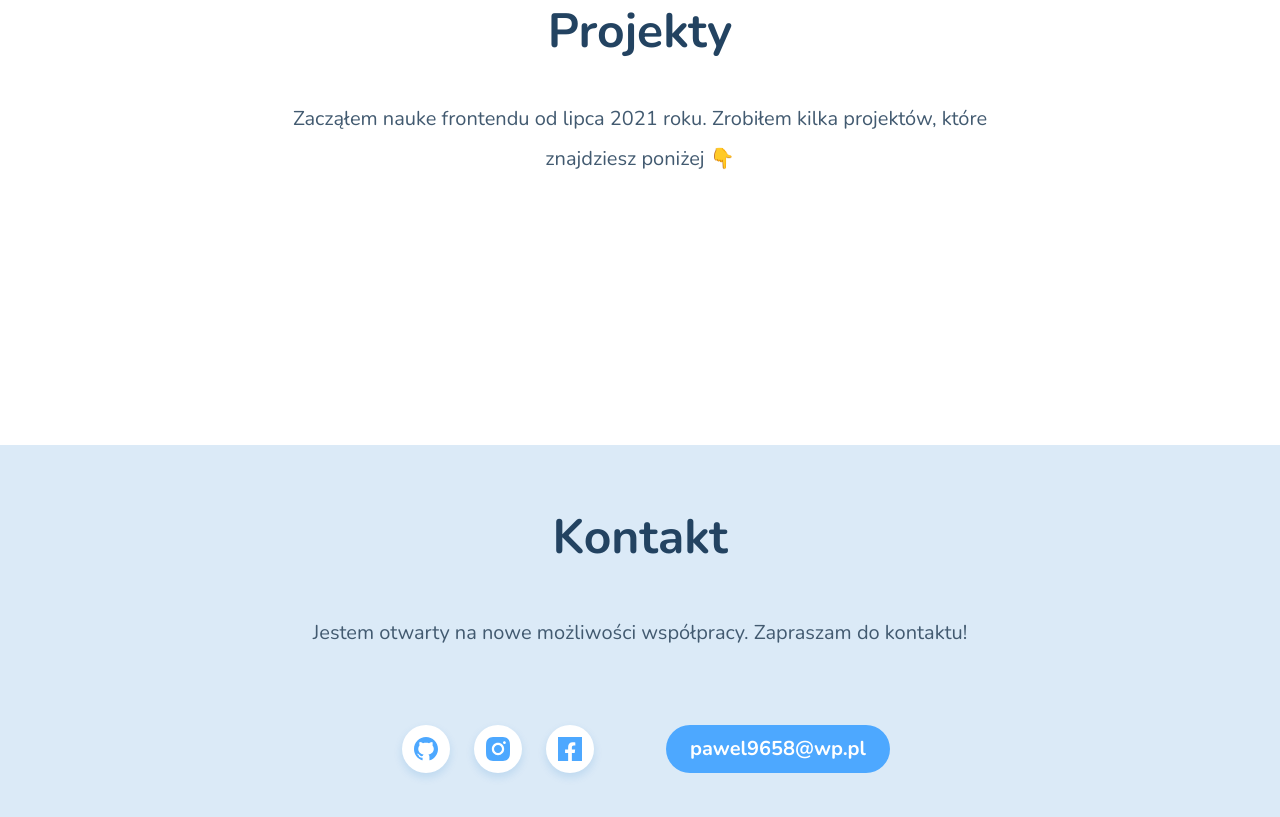
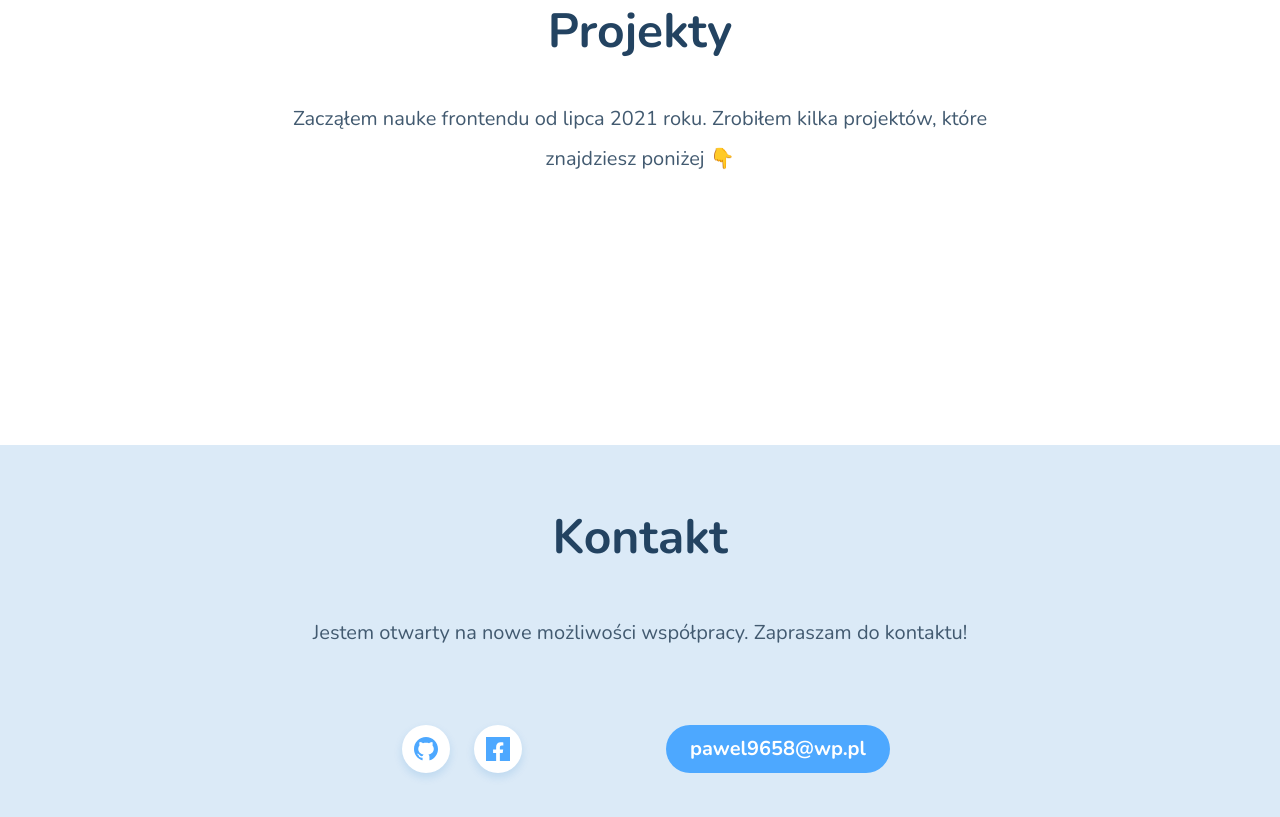
Before and after one commit to pawel-jezior/pawel-jezior.github.io, a website built with webpack: page src/pages/index.html in a window 1280 px wide. Shown: the part 1912-2729 px from the top of the page. Built offline with nearby package versions, Linux system fonts and the light colour scheme; no server answers.

Commit message:
HTML: delete instagram link

```diff
--- a/src/pages/index.html
+++ b/src/pages/index.html
@@ -135,21 +135,7 @@
                 target="_blank"
                 rel="noopener noreferrer"
                 class="socials__link"
-                href="#"
-                ><img
-                  src="../assets/img/instagram-blue.svg"
-                  class="socials__icon"
-                  alt="Paweł Jezior - instagram"
-                  target="_blank"
-                  rel="noopener noreferrer"
-              /></a>
-            </li>
-            <li class="socials__item">
-              <a
-                target="_blank"
-                rel="noopener noreferrer"
-                class="socials__link"
-                href="#"
+                href="https://www.facebook.com/kkontonank"
                 ><img
                   src="../assets/img/facebook-blue.svg"
                   class="socials__icon"
```
Also changed, not shown: src/assets/img/instagram-blue.svg (deleted).
